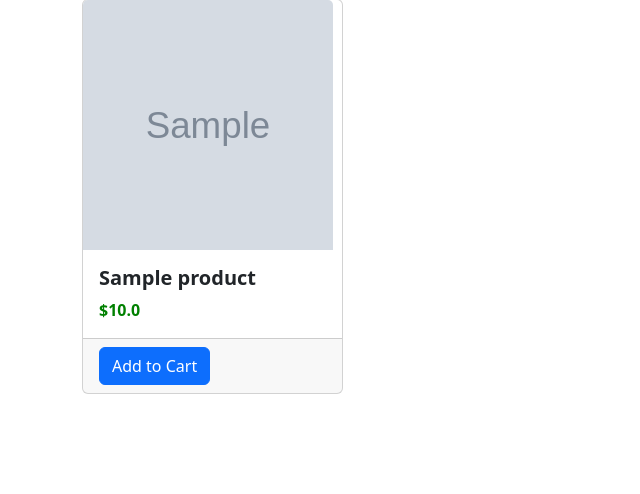
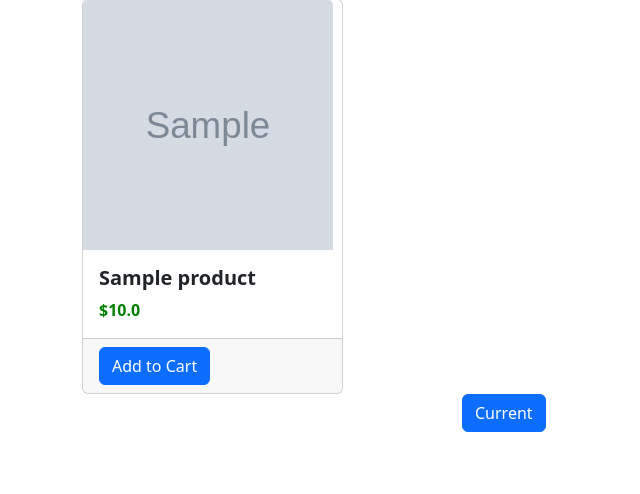
Before and after one commit to krum99/Django-masterclass-course, a Django app: template ecom/ecomsite/shop/templates/shop/index.html in a window 1280 px wide. Shown: the part 73-567 px from the top of the page, without its empty margins (0-640 px from the left). Run offline with Django 5.2, Linux system fonts and the light colour scheme; tables that the repository leaves empty hold one stand-in row (values such as "Sample post"); the template is opened without the code that fills it: values that come from a table or form of the project are taken from there, most other values are stand-ins (such as "Sample title", 1, 10 or a date in 2020); grey boxes marked "Sample" are stand-in pictures; parts of the project's set-up code (start-up, migrations or seed data) failed here and were passed over; some libraries are stand-ins or nearby versions.

Commit message:
feat: impl pagination

```diff
--- a/ecom/ecomsite/shop/templates/shop/index.html
+++ b/ecom/ecomsite/shop/templates/shop/index.html
@@ -43,5 +43,24 @@
                 </div>
             {% endfor %}
         </div>
+        <div class="row">
+            <div class="col-md-3 offset-md-4">
+                <ul class="pagination">
+                    {% if page_obj.has_previous %}
+                    <li class="page-item">
+                        <a href="?page={{ page_obj.previous_page_number }}" class="page-link">&laquo;</a>
+                    </li>
+                    {% endif %}
+                    <li class="page-item active">
+                        <a href="?page={{ page_obj.number }}" class="page-link">Current</a>
+                    </li>
+                    {% if page_obj.has_next %}
+                    <li class="page-item">
+                        <a href="?page={{ page_obj.next_page_number }}" class="page-link">&raquo;</a>
+                    </li>
+                    {% endif %}
+                </ul>
+            </div>
+        </div>
     </div>
 </body>
```
Also changed, not shown: ecom/ecomsite/shop/views.py (+9 -1 lines).
